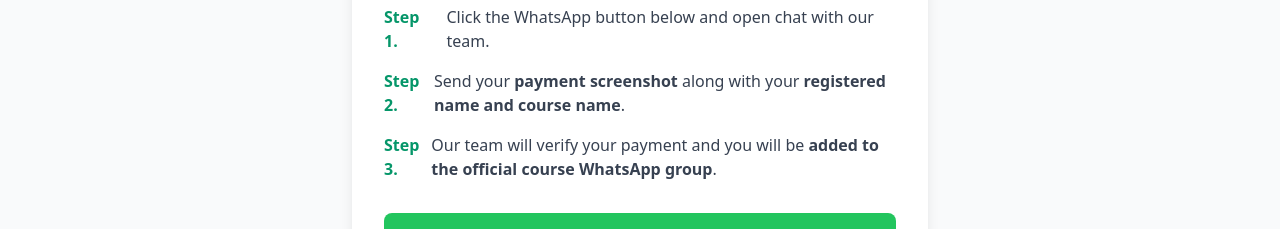
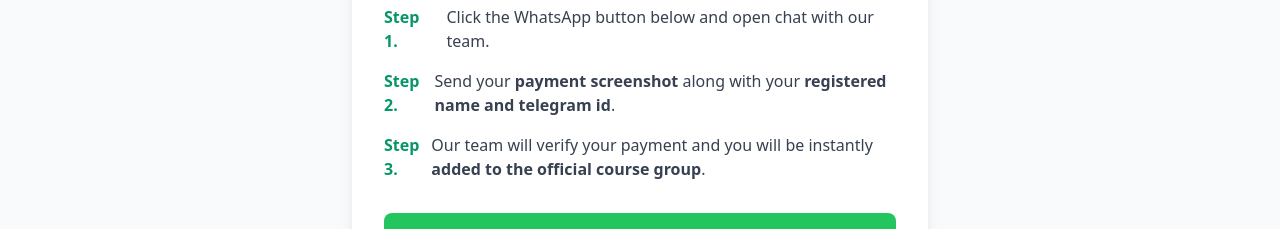
Before and after one commit to Smitayadav01/Info-Trade-website, a React (Vite) app: page /payment-success in a window 1280 px wide. Shown: the part 434-663 px from the top of the page. Built offline with nearby package versions, Linux system fonts and the light colour scheme.

Commit message:
commited

```diff
--- a/src/pages/PaymentSuccess.tsx
+++ b/src/pages/PaymentSuccess.tsx
@@ -37,15 +37,15 @@ const PaymentSuccess = () => {
             <span className="font-bold text-emerald-600">Step 2.</span>
             <p className="text-gray-700">
               Send your <strong>payment screenshot</strong> along with your
-              <strong> registered name and course name</strong>.
+              <strong> registered name and telegram id</strong>.
             </p>
           </div>
 
           <div className="flex items-start gap-3">
             <span className="font-bold text-emerald-600">Step 3.</span>
             <p className="text-gray-700">
-              Our team will verify your payment and you will be
-              <strong> added to the official course WhatsApp group</strong>.
+              Our team will verify your payment and you will be instantly
+              <strong> added to the official course group</strong>.
             </p>
           </div>
         </div>
```
